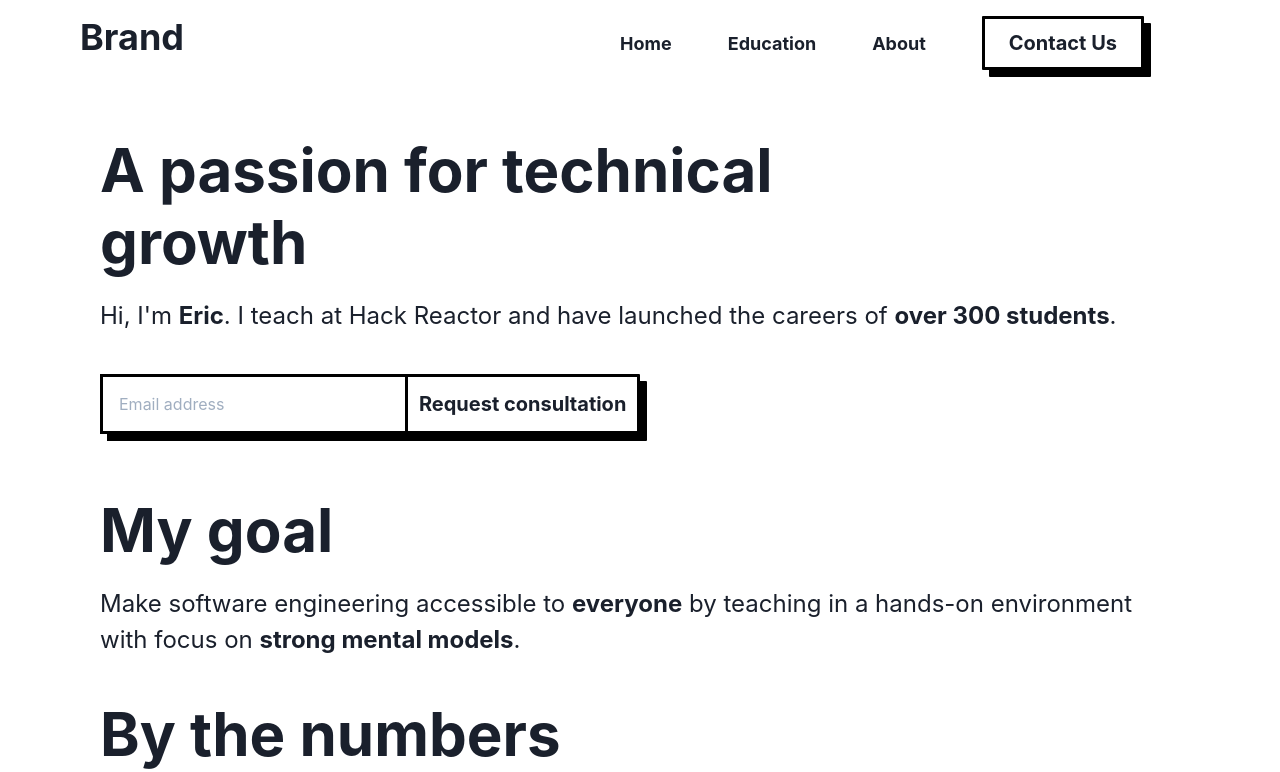
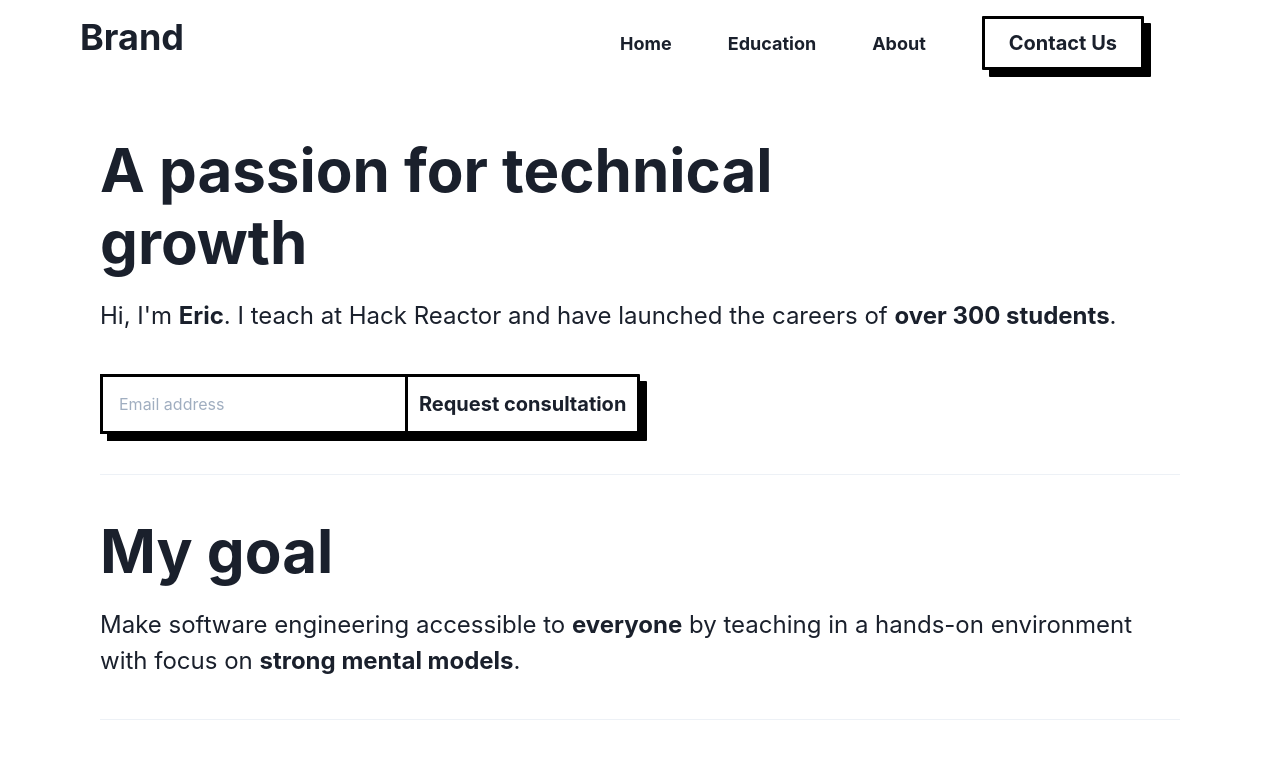
Before and after one commit to eric-do/business-app, a Next.js app: page /about in a window 1280 px wide. Shown: the top 772 px of the page. Built offline with nearby package versions, Linux system fonts and the light colour scheme.

Commit message:
Add divider to About Me page

```diff
--- a/pages/about.tsx
+++ b/pages/about.tsx
@@ -1,5 +1,5 @@
 import React from 'react';
-import { Box, Heading, Text, Center, Image, VStack } from '@chakra-ui/react';
+import { Box, Divider, Text, Center, Image, VStack } from '@chakra-ui/react';
 import { DesktopConsultation, MobileConsultation } from '@/components/pages/home';
 import { SectionTitle, StatsList } from '@/components/pages/about';
 
@@ -56,6 +56,7 @@ const About = () => {
           >
             <DesktopConsultation />
           </Box>
+          <Divider />
           <Box
             display={{
               base: 'flex',
@@ -79,6 +80,7 @@ const About = () => {
             <strong>strong mental models</strong>.
           </Text>
         </VStack>
+        <Divider />
         <VStack
           w='100%'
           alignItems={'flex-start'}
```
